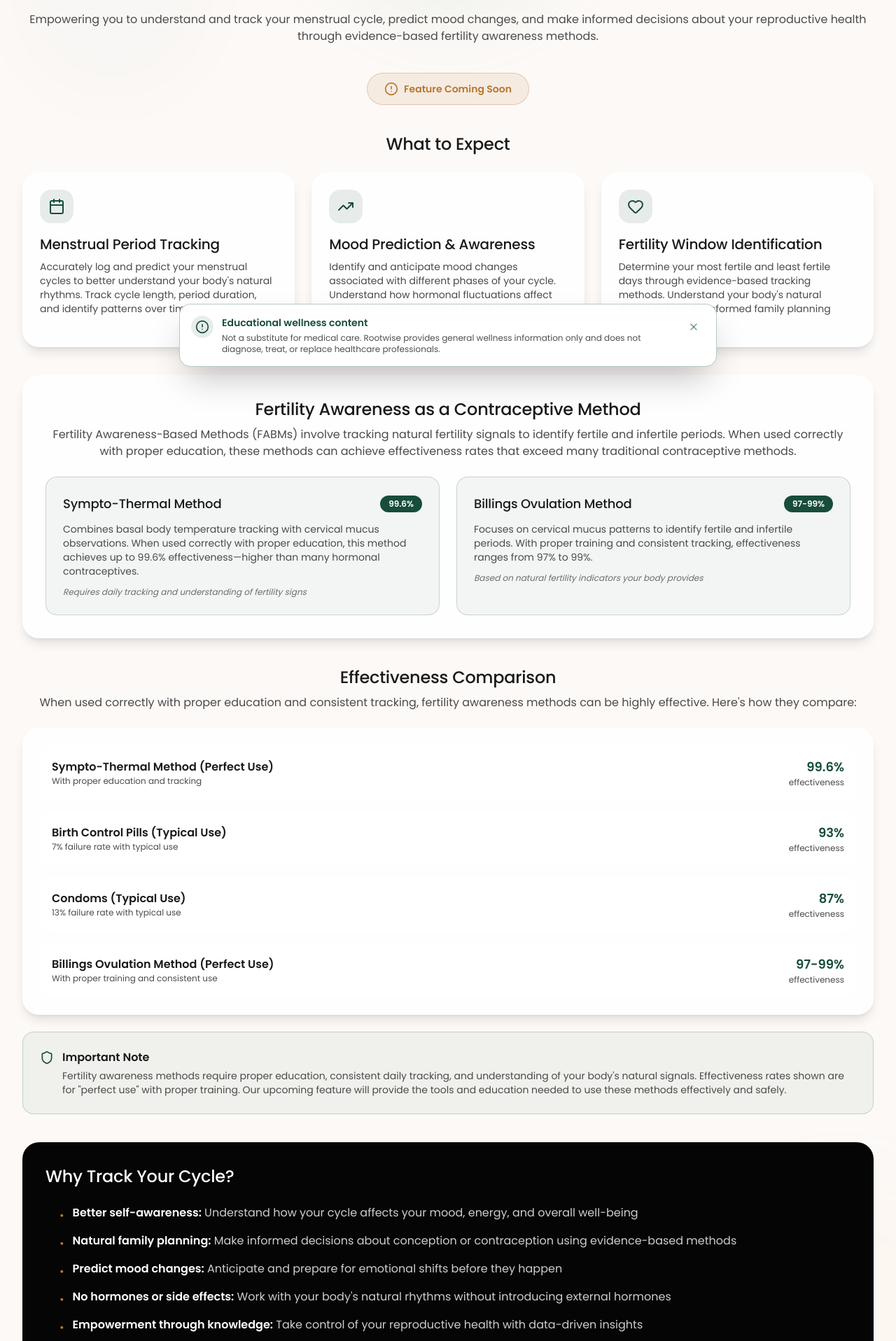
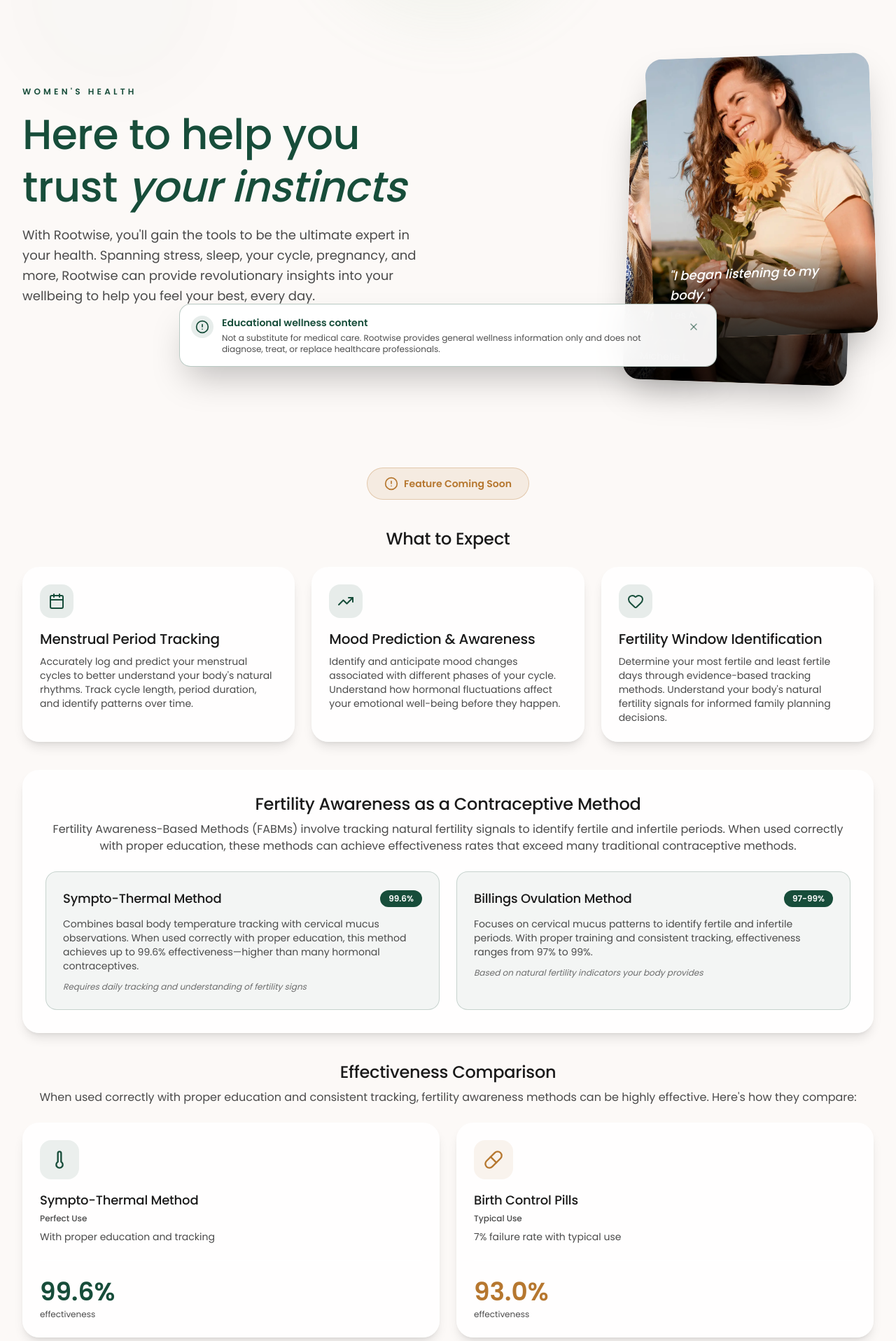
Before and after one commit to helloworldxdwastaken/rootwise, a Next.js app: page /womens-health in a window 1280 px wide. Shown: the part 260-2176 px from the top of the page at 70% size. Built offline with nearby package versions, Linux system fonts and the light colour scheme; no server answers.

Commit message:
Add comment

```diff
--- /dev/null
+++ b/app/womens-health/layout.tsx
@@ -0,0 +1,22 @@
+import type { Metadata } from "next";
+
+export const metadata: Metadata = {
+  title: "Women's Health | Rootwise",
+  description: "Coming soon: Track your menstrual cycle, predict mood changes, and understand your fertility with evidence-based fertility awareness methods.",
+  keywords: [
+    "women's health",
+    "menstrual cycle tracking",
+    "fertility awareness",
+    "period tracking",
+    "natural family planning",
+    "mood prediction",
+  ],
+};
+
+export default function WomensHealthLayout({
+  children,
+}: {
+  children: React.ReactNode;
+}) {
+  return <>{children}</>;
+}
--- a/app/womens-health/page.tsx
+++ b/app/womens-health/page.tsx
@@ -1,21 +1,15 @@
-import type { Metadata } from "next";
+"use client";
+
+import Image from "next/image";
+import { useState, useEffect, useRef } from "react";
 import { PageShell } from "@/components/PageShell";
 import { SectionContainer } from "@/components/SectionContainer";
 import { Button } from "@/components/Button";
-import { Calendar, TrendingUp, Heart, Shield, AlertCircle } from "lucide-react";
+import { Calendar, TrendingUp, Heart, Shield, AlertCircle, Thermometer, Pill, Package, Activity, Brain, Baby, Smile, Leaf, BookOpen } from "lucide-react";
+import { motion, useInView } from "framer-motion";
 
-export const metadata: Metadata = {
-  title: "Women's Health | Rootwise",
-  description: "Coming soon: Track your menstrual cycle, predict mood changes, and understand your fertility with evidence-based fertility awareness methods.",
-  keywords: [
-    "women's health",
-    "menstrual cycle tracking",
-    "fertility awareness",
-    "period tracking",
-    "natural family planning",
-    "mood prediction",
-  ],
-};
+// Note: Metadata export removed since this is now a client component
+// Metadata should be handled in a separate layout or via next/head if needed
 
 const features = [
   {
@@ -57,38 +51,142 @@ const fertilityMethods = [
 
 const comparisonData = [
   {
-    method: "Sympto-Thermal Method (Perfect Use)",
-    effectiveness: "99.6%",
+    method: "Sympto-Thermal Method",
+    subtitle: "Perfect Use",
+    effectiveness: 99.6,
     note: "With proper education and tracking",
+    icon: Thermometer,
+    color: "#174D3A",
   },
   {
-    method: "Birth Control Pills (Typical Use)",
-    effectiveness: "93%",
+    method: "Birth Control Pills",
+    subtitle: "Typical Use",
+    effectiveness: 93,
     note: "7% failure rate with typical use",
+    icon: Pill,
+    color: "#B6772F",
   },
   {
-    method: "Condoms (Typical Use)",
-    effectiveness: "87%",
+    method: "Condoms",
+    subtitle: "Typical Use",
+    effectiveness: 87,
     note: "13% failure rate with typical use",
+    icon: Package,
+    color: "#567D8B",
   },
   {
-    method: "Billings Ovulation Method (Perfect Use)",
-    effectiveness: "97-99%",
+    method: "Billings Ovulation Method",
+    subtitle: "Perfect Use",
+    effectiveness: 98,
     note: "With proper training and consistent use",
+    icon: Activity,
+    color: "#174D3A",
   },
 ];
+
+// Animated Number Counter Component
+function AnimatedNumber({ value, duration = 2 }: { value: number; duration?: number }) {
+  const [count, setCount] = useState(0);
+  const ref = useRef(null);
+  const isInView = useInView(ref, { once: true, margin: "-100px" });
+
+  useEffect(() => {
+    if (!isInView) return;
+
+    let startTime: number | null = null;
+    const animate = (currentTime: number) => {
+      if (startTime === null) startTime = currentTime;
+      const progress = Math.min((currentTime - startTime) / (duration * 1000), 1);
+
+      // Easing function for smooth animation
+      const easeOutQuart = 1 - Math.pow(1 - progress, 4);
+      setCount(Math.floor(value * easeOutQuart * 10) / 10);
+
+      if (progress < 1) {
+        requestAnimationFrame(animate);
+      } else {
+        setCount(value);
+      }
+    };
+
+    requestAnimationFrame(animate);
+  }, [isInView, value, duration]);
+
+  return <span ref={ref}>{count.toFixed(1)}%</span>;
+}
 
 export default function WomensHealthPage() {
   return (
     <PageShell>
       <SectionContainer className="gap-10">
-        <header className="space-y-4 text-center text-[#1A1A1A]">
-          <p className="text-xs font-semibold uppercase tracking-[0.35em] text-[#B6772F]">Coming Soon</p>
-          <h2 className="gradient-text text-3xl font-semibold">Women's Health</h2>
-          <p className="text-base text-[#4A4A4A]">
-            Empowering you to understand and track your menstrual cycle, predict mood changes, and make informed decisions about your reproductive health through evidence-based fertility awareness methods.
+        {/* Hero Section */}
+        <section className="grid gap-8 md:grid-cols-2 items-center py-8 md:py-12">
+          {/* Left Side - Text Content */}
+          <div className="space-y-6 text-center md:text-left">
+            <motion.div
+              initial={{ opacity: 0, y: 20 }}
+              animate={{ opacity: 1, y: 0 }}
+              transition={{ duration: 0.6 }}
+              className="space-y-4"
+            >
+              <p className="text-xs font-semibold uppercase tracking-[0.35em] text-[#174D3A]">WOMEN'S HEALTH</p>
+              <h1 className="text-4xl md:text-5xl lg:text-6xl font-semibold leading-tight text-[#174D3A]">
+                Here to help you
+                <br />
+                trust <em className="italic">your instincts</em>
+              </h1>
+              <p className="text-base md:text-lg text-[#4A4A4A] leading-relaxed max-w-xl mx-auto md:mx-0">
+                With Rootwise, you'll gain the tools to be the ultimate expert in your health. Spanning stress, sleep, your cycle, pregnancy, and more, Rootwise can provide revolutionary insights into your wellbeing to help you feel your best, every day.
               </p>
-        </header>
+            </motion.div>
+          </div>
+
+          {/* Right Side - Two Overlapping Image Cards */}
+          <div className="relative flex items-center justify-center md:justify-end min-h-[500px] md:min-h-[600px]">
+            {/* Top Image Card */}
+            <motion.div
+              initial={{ opacity: 0, x: 30, rotate: -2 }}
+              animate={{ opacity: 1, x: 0, rotate: -2 }}
+              transition={{ duration: 0.6, delay: 0.2 }}
+              className="relative w-[280px] md:w-[320px] h-[360px] md:h-[400px] rounded-3xl overflow-hidden shadow-2xl z-10"
+              style={{ transform: "rotate(-2deg)" }}
+            >
+              <Image
+                src="/Women health/womansmilingwithflower.webp"
+                alt="Woman smiling with flowers"
+                fill
+                className="object-cover"
+                priority
+              />
+              {/* Quote Overlay */}
+              <div className="absolute bottom-0 left-0 right-0 bg-gradient-to-t from-black/80 via-black/60 to-transparent p-6 text-white">
+                <p className="text-base md:text-lg font-medium italic mb-1">"I began listening to my body."</p>
+                <p className="text-xs md:text-sm text-white/80">Les A.</p>
+              </div>
+            </motion.div>
+
+            {/* Bottom Image Card - Overlapping */}
+            <motion.div
+              initial={{ opacity: 0, x: -30, rotate: 2 }}
+              animate={{ opacity: 1, x: 0, rotate: 2 }}
+              transition={{ duration: 0.6, delay: 0.4 }}
+              className="absolute right-0 md:right-8 top-1/2 -translate-y-1/3 w-[280px] md:w-[320px] h-[360px] md:h-[400px] rounded-3xl overflow-hidden shadow-2xl z-0"
+              style={{ transform: "translateY(-33%) rotate(2deg)" }}
+            >
+              <Image
+                src="/Women health/women-taking-coffee-with-friends.webp"
+                alt="Women taking coffee with friends"
+                fill
+                className="object-cover"
+              />
+              {/* Quote Overlay */}
+              <div className="absolute bottom-0 left-0 right-0 bg-gradient-to-t from-black/80 via-black/60 to-transparent p-6 text-white">
+                <p className="text-base md:text-lg font-medium italic mb-1">"It helps me be kinder to myself."</p>
+                <p className="text-xs md:text-sm text-white/80">Michelle L.</p>
+              </div>
+            </motion.div>
+          </div>
+        </section>
 
         {/* Coming Soon Badge */}
         <div className="flex justify-center">
@@ -157,26 +255,64 @@ export default function WomensHealthPage() {
             </p>
           </div>
 
-          <div className="rounded-3xl border border-white/40 bg-white/80 p-6 shadow-lg">
-            <div className="space-y-4">
-              {comparisonData.map((item, index) => (
+          <div className="grid grid-cols-1 md:grid-cols-2 gap-6">
+            {comparisonData.map((item, index) => {
+              const Icon = item.icon;
+              return (
+                <motion.div
+                  key={index}
+                  initial={{ opacity: 0, y: 20 }}
+                  whileInView={{ opacity: 1, y: 0 }}
+                  viewport={{ once: true, margin: "-50px" }}
+                  transition={{ duration: 0.5, delay: index * 0.1 }}
+                  whileHover={{
+                    scale: 1.02,
+                    y: -4,
+                    transition: { duration: 0.2 }
+                  }}
+                  className="group relative rounded-3xl border border-white/40 bg-white/80 p-6 shadow-lg hover:shadow-xl transition-all duration-300 cursor-pointer"
+                >
+                  {/* Icon */}
                   <div
-                  key={index}
-                  className="flex flex-col gap-2 rounded-2xl border border-white/30 bg-white/50 p-4 sm:flex-row sm:items-center sm:justify-between"
+                    className="mb-4 flex h-14 w-14 items-center justify-center rounded-2xl transition-all duration-300 group-hover:scale-110"
+                    style={{ backgroundColor: `${item.color}15` }}
                   >
-                  <div className="flex-1">
-                    <p className="font-semibold text-[#1A1A1A]">{item.method}</p>
-                    <p className="text-xs text-[#4A4A4A]">{item.note}</p>
+                    <Icon
+                      className="h-7 w-7 transition-colors duration-300"
+                      style={{ color: item.color }}
+                    />
                   </div>
-                  <div className="flex items-center gap-3">
-                    <div className="text-right">
-                      <p className="text-lg font-bold text-[#174D3A]">{item.effectiveness}</p>
-                      <p className="text-xs text-[#4A4A4A]">effectiveness</p>
+
+                  {/* Content */}
+                  <div className="space-y-2">
+                    <div>
+                      <h4 className="text-lg font-semibold text-[#1A1A1A]">{item.method}</h4>
+                      <p className="text-xs font-medium text-[#4A4A4A] mt-1">{item.subtitle}</p>
                     </div>
+                    <p className="text-sm text-[#4A4A4A]">{item.note}</p>
                   </div>
+
+                  {/* Effectiveness Number */}
+                  <div className="mt-6 pt-6 border-t border-white/30">
+                    <div className="flex items-baseline gap-2">
+                      <span
+                        className="text-4xl font-bold transition-colors duration-300"
+                        style={{ color: item.color }}
+                      >
+                        <AnimatedNumber value={item.effectiveness} />
+                      </span>
                     </div>
-              ))}
+                    <p className="text-xs text-[#4A4A4A] mt-1">effectiveness</p>
                   </div>
+
+                  {/* Hover gradient effect */}
+                  <div
+                    className="absolute inset-0 rounded-3xl opacity-0 group-hover:opacity-5 transition-opacity duration-300 pointer-events-none"
+                    style={{ background: `radial-gradient(circle at center, ${item.color}, transparent)` }}
+                  />
+                </motion.div>
+              );
+            })}
           </div>
 
           <div className="rounded-2xl border border-[#174D3A]/20 bg-[#174D3A]/5 p-6">
@@ -193,40 +329,57 @@ export default function WomensHealthPage() {
         </section>
 
         {/* Benefits Section */}
-        <section className="space-y-6 rounded-3xl border border-black/10 bg-[#050505] p-8 text-white">
-          <h3 className="text-2xl font-semibold">Why Track Your Cycle?</h3>
-          <ul className="space-y-3 pl-5 text-white/80">
-            <li className="flex items-start gap-3">
-              <span className="mt-1 text-[#B6772F]">•</span>
+        <section className="relative space-y-6 rounded-3xl border border-black/10 bg-[#050505] p-8 text-white overflow-hidden">
+          {/* Large decorative icon on the right */}
+          <div className="absolute right-0 top-1/2 -translate-y-1/2 translate-x-1/4 md:translate-x-1/3 opacity-10 pointer-events-none">
+            <Heart className="h-96 w-96 md:h-[500px] md:w-[500px] text-white" strokeWidth={1.5} fill="currentColor" />
+          </div>
+
+          <div className="relative z-10">
+            <h3 className="text-2xl font-semibold mb-6">Why Track Your Cycle?</h3>
+            <ul className="space-y-4 text-white/80">
+              <li className="flex items-start gap-4">
+                <div className="mt-1 flex h-10 w-10 flex-shrink-0 items-center justify-center rounded-xl bg-[#B6772F]/20 text-[#B6772F]">
+                  <Brain className="h-5 w-5" />
+                </div>
                 <span>
                   <strong className="text-white">Better self-awareness:</strong> Understand how your cycle affects your mood, energy, and overall well-being
                 </span>
               </li>
-            <li className="flex items-start gap-3">
-              <span className="mt-1 text-[#B6772F]">•</span>
+              <li className="flex items-start gap-4">
+                <div className="mt-1 flex h-10 w-10 flex-shrink-0 items-center justify-center rounded-xl bg-[#B6772F]/20 text-[#B6772F]">
+                  <Baby className="h-5 w-5" />
+                </div>
                 <span>
                   <strong className="text-white">Natural family planning:</strong> Make informed decisions about conception or contraception using evidence-based methods
                 </span>
               </li>
-            <li className="flex items-start gap-3">
-              <span className="mt-1 text-[#B6772F]">•</span>
+              <li className="flex items-start gap-4">
+                <div className="mt-1 flex h-10 w-10 flex-shrink-0 items-center justify-center rounded-xl bg-[#B6772F]/20 text-[#B6772F]">
+                  <Smile className="h-5 w-5" />
+                </div>
                 <span>
                   <strong className="text-white">Predict mood changes:</strong> Anticipate and prepare for emotional shifts before they happen
                 </span>
               </li>
-            <li className="flex items-start gap-3">
-              <span className="mt-1 text-[#B6772F]">•</span>
+              <li className="flex items-start gap-4">
+                <div className="mt-1 flex h-10 w-10 flex-shrink-0 items-center justify-center rounded-xl bg-[#B6772F]/20 text-[#B6772F]">
+                  <Leaf className="h-5 w-5" />
+                </div>
                 <span>
                   <strong className="text-white">No hormones or side effects:</strong> Work with your body's natural rhythms without introducing external hormones
                 </span>
               </li>
-            <li className="flex items-start gap-3">
-              <span className="mt-1 text-[#B6772F]">•</span>
+              <li className="flex items-start gap-4">
+                <div className="mt-1 flex h-10 w-10 flex-shrink-0 items-center justify-center rounded-xl bg-[#B6772F]/20 text-[#B6772F]">
+                  <BookOpen className="h-5 w-5" />
+                </div>
                 <span>
                   <strong className="text-white">Empowerment through knowledge:</strong> Take control of your reproductive health with data-driven insights
                 </span>
               </li>
             </ul>
+          </div>
         </section>
 
         {/* Call to Action */}
--- a/components/Navbar.tsx
+++ b/components/Navbar.tsx
@@ -11,11 +11,10 @@ import { cn } from "@/lib/utils";
 const navLinks = [
   { label: "Home", href: "/" },
   { label: "How it works", href: "/#how-it-works" },
-  { label: "Our Approach", href: "/our-approach" },
   { label: "Safety", href: "/#safety" },
+  { label: "Women's Health", href: "/womens-health" },
   { label: "Pricing", href: "/#pricing" },
   { label: "FAQ", href: "/#faq" },
-  { label: "Women's Health", href: "/womens-health" },
 ];
 
 const profileMenuLinks = [
```
Also changed, not shown: public/Women health/womansmilingwithflower.webp (added), public/Women health/women-taking-coffee-with-friends.webp (added). Lines whose indentation alone changed are shown as unchanged.
